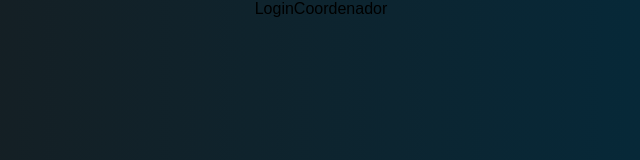
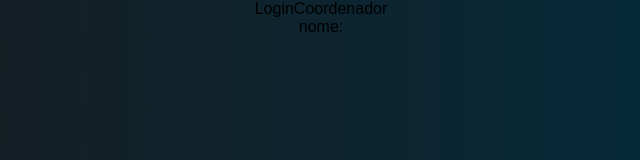
Before and after one commit to HenryLucca/sistema-estagio, a React (Create React App) app: page /login-coordenador in a window 1280 px wide. Shown: the top 160 px of the page, without its empty margins (319-959 px from the left). Built offline with nearby package versions, Linux system fonts and the light colour scheme.

Commit message:
LOGIN FUNCIONANDO

```diff
--- /dev/null
+++ b/src/context/usuarioLogadoContext.js
@@ -0,0 +1,15 @@
+// 1 - criar context
+import { createContext, useState } from 'react';
+
+export const LogadoContext = createContext();
+
+export const LogadoContextProvider = ({children}) => {
+
+    const [logado, setLogado] = useState('');
+
+    return (
+        <LogadoContext.Provider value={{logado, setLogado}}>
+            {children}
+        </LogadoContext.Provider>
+    )
+}
--- /dev/null
+++ b/src/hooks/useLogadoContext.js
@@ -0,0 +1,16 @@
+import {useContext} from 'react';
+import {LogadoContext} from '../context/usuarioLogadoContext';
+
+export const useLogadoContext = () => {
+
+    const context = useContext(LogadoContext);
+
+    if(!context){
+        console.log('Contexto não encontrado');
+    }
+    if(context == null){
+        console.log('Contexto nulo');
+    }
+
+    return context;
+}
--- a/src/index.js
+++ b/src/index.js
@@ -4,10 +4,14 @@ import './index.css';
 import App from './App';
 import reportWebVitals from './reportWebVitals';
 
+import { LogadoContextProvider } from './context/usuarioLogadoContext';
+
 const root = ReactDOM.createRoot(document.getElementById('root'));
 root.render(
   <React.StrictMode>
-    <App />
+    <LogadoContextProvider>
+      <App />
+    </LogadoContextProvider>
   </React.StrictMode>
 );
 
--- a/src/pages/Login/Login.js
+++ b/src/pages/Login/Login.js
@@ -1,12 +1,17 @@
-import { useState } from 'react';
+import { useContext, useState } from 'react';
 import { useLogin } from '../../hooks/useLogin';
+import { useLogadoContext } from '../../hooks/useLogadoContext';
+import { Link } from 'react-router-dom';
 import './Login.css'
+import { LogadoContext } from '../../context/usuarioLogadoContext';
 
 const Login = () => {
 
   const [usuario, setUsername] = useState('');
   const [senha, setSenha] = useState('');
   const [tipo, setTipo] = useState('coordenador');
+  //const { logado, setLogado } = useContext(LogadoContext);
+  const {logado, setLogado} = useContext(LogadoContext);
 
   const handleChange = (event) => {
     setTipo(event.target.value);
@@ -30,12 +35,13 @@ const Login = () => {
 
     let res, fetchData;
 
-    console.log(data.tipo);
 
     if (data.tipo === "empresa") {
 
       res = await fetch("https://sistema-estagio-api.herokuapp.com/empresa");
       fetchData = await res.json();
+      console.log(fetchData);
+
     } else if (data.tipo === "aluno") {
 
       res = await fetch("https://sistema-estagio-api.herokuapp.com/aluno");
@@ -47,14 +53,15 @@ const Login = () => {
       fetchData = await res.json();
     }
 
-    console.log(fetchData);
-
+    //console.log(fetchData);
 
     fetchData.forEach(element => {
 
+      console.log(data);
       if (element.usuario === data.usuario && element.senha === data.senha) {
 
         console.log("Login efetuado com sucesso!");
+        ChangeLogin(element);
 
         //window.location.href = "/home";
 
@@ -63,6 +70,16 @@ const Login = () => {
       }
     })
 
+  }
+
+  const ChangeLogin = (data) => {
+    console.log(data);
+    // const {logado, setLogado} = useContext(LogadoContext);
+    setLogado(data);
+    console.log(logado);
+    if(logado != null){
+      //window.location.href = `/login-${logado.tipo}`;
+    }
   }
 
     return (
@@ -90,8 +107,11 @@ const Login = () => {
             <label htmlFor="input-password">Password</label>
             <input type="password" className="form-control" id="exampleInputPassword1" placeholder="Password" onChange={(e) => setSenha(e.target.value)} required />
           </div>
-          <button type="submit" className="btn btn-primary">Submit</button>
+          <button type="submit" className="btn btn-primary">Validar Login</button>
         </form>
+        <button>
+          <Link to={`/login-${tipo}`}>Logar</Link>
+        </button>
 
       </div>
     )
--- a/src/pages/Login/LoginAluno.js
+++ b/src/pages/Login/LoginAluno.js
@@ -1,8 +1,15 @@
-import React from 'react'
+import { useLogadoContext } from '../../hooks/useLogadoContext';
 
 const LoginAluno = () => {
+  const { logado } = useLogadoContext();
+
+  console.log(logado);
+
   return (
+    <>
     <div>LoginAluno</div>
+    <p>nome: {logado.usuario}</p>
+    </>
   )
 }
 
--- a/src/pages/Login/LoginCoordenador.js
+++ b/src/pages/Login/LoginCoordenador.js
@@ -1,8 +1,15 @@
-import React from 'react'
+import { useLogadoContext } from '../../hooks/useLogadoContext';
 
 const LoginCoordenador = () => {
+  const { logado } = useLogadoContext();
+
+  console.log(logado);
+
   return (
+    <>
     <div>LoginCoordenador</div>
+    <p>nome: {logado.usuario}</p>
+    </>
   )
 }
 
--- a/src/pages/Login/LoginEmpresa.js
+++ b/src/pages/Login/LoginEmpresa.js
@@ -1,8 +1,15 @@
-import React from 'react'
+import { useLogadoContext } from '../../hooks/useLogadoContext';
 
 const LoginEmpresa = () => {
+  const { logado } = useLogadoContext();
+
+  console.log(logado);
+
   return (
+    <>
     <div>LoginEmpresa</div>
+    <p>nome: {logado.usuario}</p>
+    </>
   )
 }
 
```
